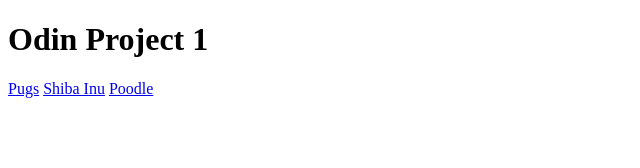
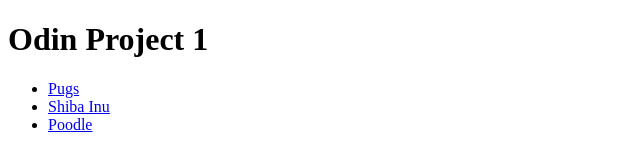
Before and after one commit to alecstephens/odin-project-1, a plain HTML site: page index.html in a window 1280 px wide. Shown: the whole page, without its empty margins (0-640 px from the left). Drawn offline with Linux system fonts and the light colour scheme.

Commit message:
put the page links into a list to help with readability

```diff
--- a/index.html
+++ b/index.html
@@ -8,9 +8,12 @@
 
     <body>
         <h1>Odin Project 1</h1>
-        <a href="dogs/pug.html">Pugs</a>
-        <a href="dogs/shibainu.html">Shiba Inu</a>
-        <a href="dogs/poodle.html">Poodle</a>
+        <ul>
+            <li><a href="dogs/pug.html">Pugs</a></li>
+            <li><a href="dogs/shibainu.html">Shiba Inu</a></li>
+            <li><a href="dogs/poodle.html">Poodle</a></li>
+        </ul>
+
 
     </body>
 </html>
```
